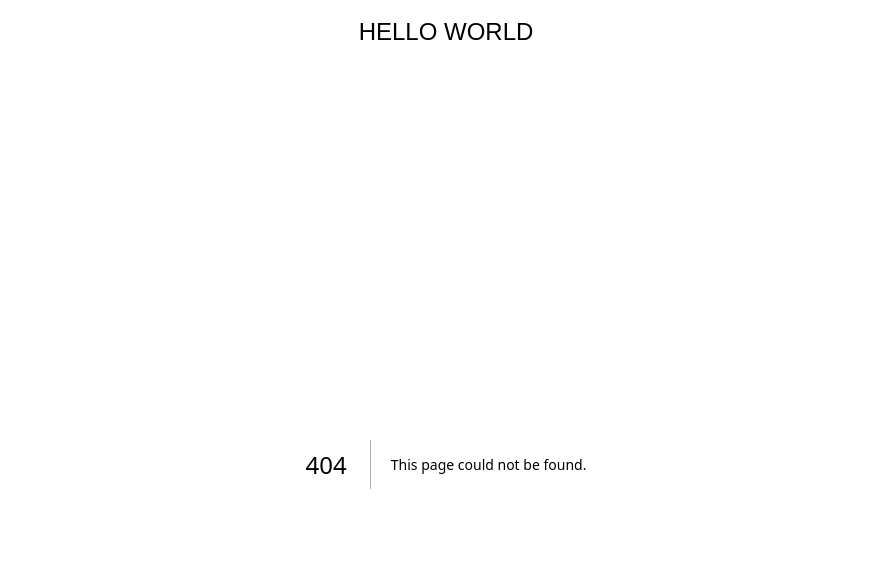
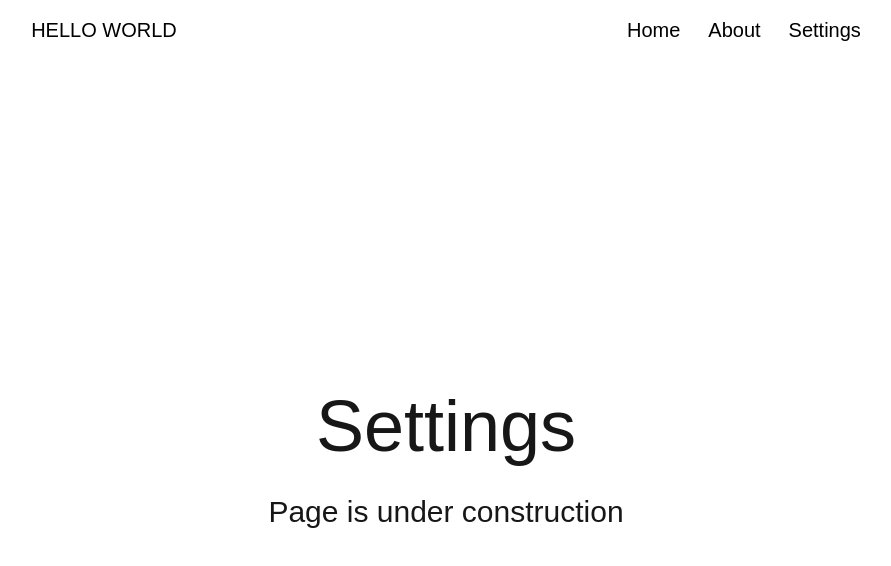
Before and after one commit to Cargnx/nextApplication, a Next.js app: page /settings in a window 1280 px wide. Before the commit this address had no page. Shown: the top 566 px of the page, without its empty margins (194-1085 px from the left). Built offline with nearby package versions, Linux system fonts and the light colour scheme.

Commit message:
[WIP] Add header items, add new subpage and link it inside header

```diff
--- /dev/null
+++ b/src/app/about/page.jsx
@@ -0,0 +1,8 @@
+export default function About() {
+  return (
+    <div>
+      <h1>About Us</h1>
+      <p>This is the about page</p>
+    </div>
+  );
+}
--- /dev/null
+++ b/src/app/settings/page.jsx
@@ -0,0 +1,8 @@
+export default function Settings() {
+  return (
+    <div className="min-h-screen flex items-center justify-center flex-col gap-8">
+      <h1 className="text-7xl">Settings</h1>
+      <p className="text-3xl">Page is under construction</p>
+    </div>
+  );
+}
--- a/src/components/layout/Header.jsx
+++ b/src/components/layout/Header.jsx
@@ -1,9 +1,24 @@
 import React from "react";
+import Link from "next/link";
 
 const Header = () => {
   return (
-    <header className="bg-white w-screen py-4 flex items-center justify-center">
-      <h1 className="text-2xl text-black">HELLO WORLD</h1>
+    <header className="bg-white w-screen">
+      <div className="py-4 flex items-center justify-around">
+        <h1 className="text-xl text-black">HELLO WORLD</h1>
+
+        <ul className="flex gap-7 text-black text-xl list-none ">
+          <li className="hover:underline">
+            <Link href="/">Home</Link>
+          </li>
+          <li className="hover:underline">
+            <Link href="/about">About</Link>
+          </li>
+          <li className="hover:underline">
+            <Link href="/settings">Settings</Link>
+          </li>
+        </ul>
+      </div>
     </header>
   );
 };
```
Also changed, not shown: src/app/about/page.js (deleted).
